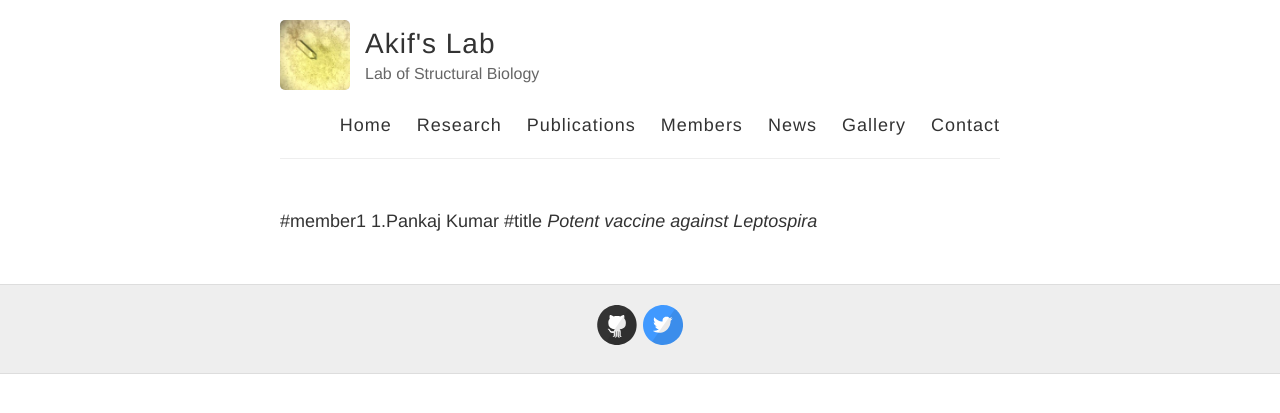
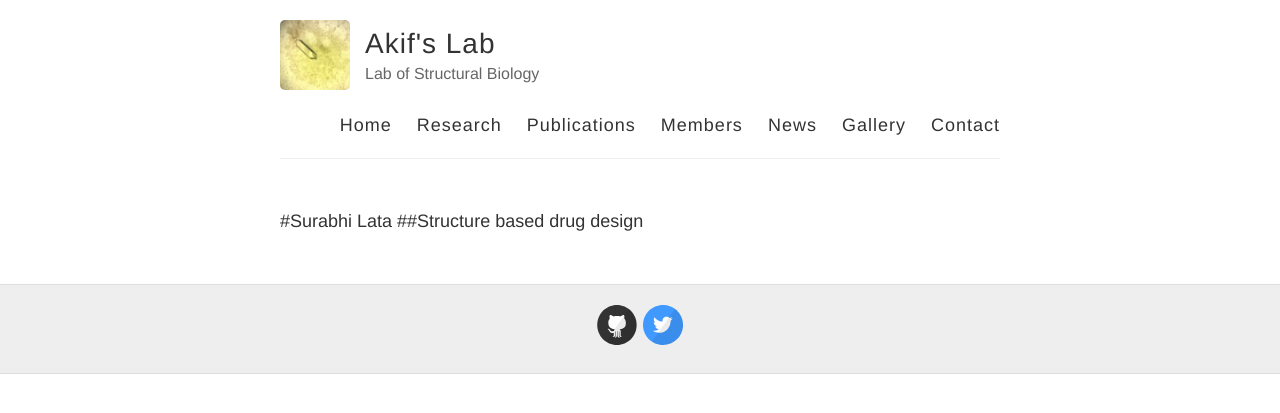
Before and after one commit to akifslab/akifslab.github.io, a Jekyll site: the page built from members.md, in a window 1280 px wide. Shown: the top 413 px of the page. Built offline with Jekyll 4.4.1, drawn with Linux system fonts in a browser that asks for light colours; our own code applies the rules of GitHub Pages for plain Markdown files.

Commit message:
Update members.md

```diff
--- a/members.md
+++ b/members.md
@@ -1,4 +1,2 @@
-#member1
-1.Pankaj Kumar
-#title
-*Potent vaccine against Leptospira*
+#Surabhi Lata
+##Structure based drug design
```
